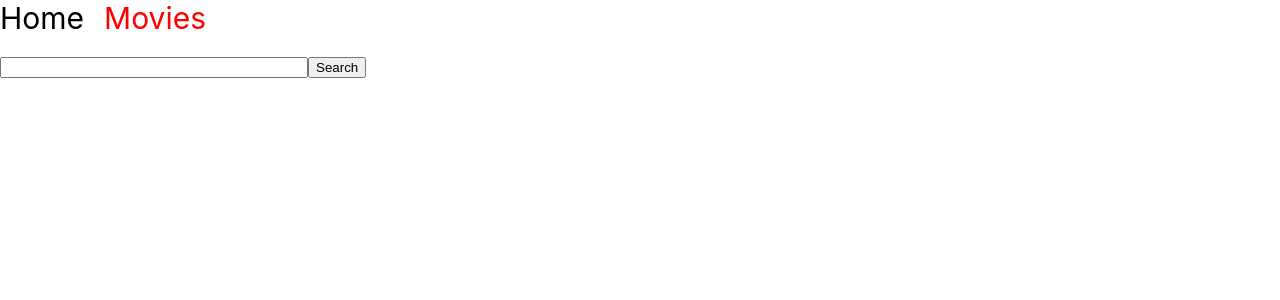
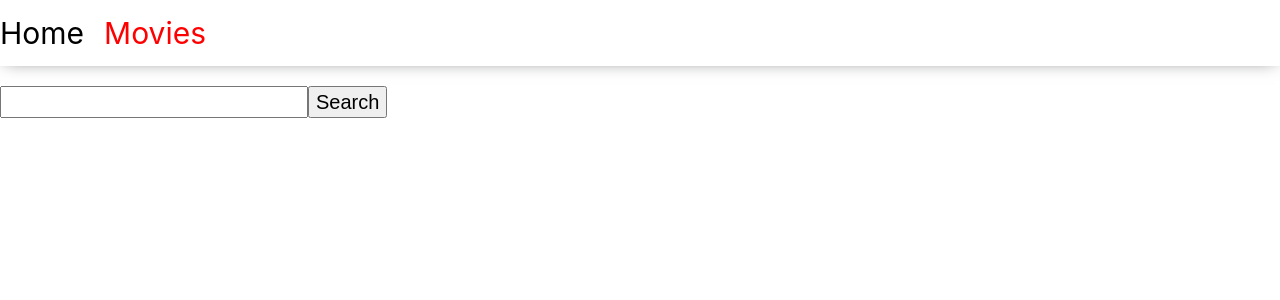
Before and after one commit to DawidKrupski/goit-react-hw-05-movies, a React (Create React App) app: page /movies in a window 1280 px wide. Shown: the top 300 px of the page. Built offline with nearby package versions, Linux system fonts and the light colour scheme.

Commit message:
css update

```diff
--- a/src/components/App.jsx
+++ b/src/components/App.jsx
@@ -16,7 +16,6 @@ export const App = () => {
       </nav>
       <Suspense fallback={<div>Loading...</div>}>
         <Routes>
-          <Route path="goit-react-hw-05-movies/" element={<Home />} />
           <Route path="/" element={<Home />} />
           <Route path="/movies" element={<Movies />}></Route>
           <Route path="/movies/:moviesId" element={<MovieDetails />}>
--- a/src/components/Menu/Menu.js
+++ b/src/components/Menu/Menu.js
@@ -15,7 +15,7 @@ export const Menu = () => {
         </Link>
         <Link
           to="/movies"
-          className={location.pathname === '/movies' ? css.active : css.visited}
+          className={location.pathname === '/' ? css.visited : css.active}
         >
           Movies
         </Link>
--- a/src/components/Menu/Menu.module.css
+++ b/src/components/Menu/Menu.module.css
@@ -2,7 +2,10 @@
   display: flex;
   font-size: 30px;
   gap: 20px;
-  padding-bottom: 20px;
+  padding-top: 15px;
+  padding-bottom: 15px;
+  margin-bottom: 20px;
+  box-shadow: 0px -1px 17px -5px rgba(99, 100, 107, 1);
 }
 
 .menu a {
--- a/src/index.js
+++ b/src/index.js
@@ -6,7 +6,7 @@ import './index.css';
 
 ReactDOM.createRoot(document.getElementById('root')).render(
   <React.StrictMode>
-    <BrowserRouter>
+    <BrowserRouter basename={process.env.PUBLIC_URL}>
       <App />
     </BrowserRouter>
   </React.StrictMode>
--- a/src/pages/Movie/Movie.module.css
+++ b/src/pages/Movie/Movie.module.css
@@ -1,3 +1,12 @@
+.search {
+  display: flex;
+}
+
 .input {
   width: 300px;
+  height: 26px;
 }
+
+.searchBtn {
+  font-size: 20px;
+}
--- a/src/pages/Movie/Movies.js
+++ b/src/pages/Movie/Movies.js
@@ -26,7 +26,7 @@ const Movies = () => {
   };
 
   return (
-    <div>
+    <div className={css.search}>
       <input
         className={css.input}
         type="text"
@@ -34,7 +34,9 @@ const Movies = () => {
         onChange={handleInputChange}
         onKeyDown={handleInputChange}
       />
-      <button onClick={handleButtonClick}>Search</button>
+      <button className={css.searchBtn} onClick={handleButtonClick}>
+        Search
+      </button>
       <ul>
         {searchMovies.map(movie => (
           <Link
--- a/src/pages/MovieDetails/MovieDetails.js
+++ b/src/pages/MovieDetails/MovieDetails.js
@@ -50,7 +50,7 @@ const MovieDetails = () => {
             <li>
               <Link to="Cast">Cast</Link>
             </li>
-            <li>
+            <li className={css.lastLink}>
               <Link to="Reviews">Reviews</Link>
             </li>
             <Outlet />
--- a/src/pages/MovieDetails/MovieDetails.module.css
+++ b/src/pages/MovieDetails/MovieDetails.module.css
@@ -6,6 +6,8 @@
 .details {
   display: flex;
   margin-top: 20px;
+  padding-bottom: 10px;
+  box-shadow: 0px 1px 0px 0px rgba(99, 100, 107, 1);
 }
 
 .details > img {
@@ -19,6 +21,13 @@
 
 .additional {
   font-size: 16px;
+  height: 50px;
+  box-sizing: content-box;
+  box-shadow: 0px 1px 0px 0px rgba(99, 100, 107, 1);
+}
+
+.lastLink {
+  margin-bottom: 30px;
 }
 
 .additional a {
```
